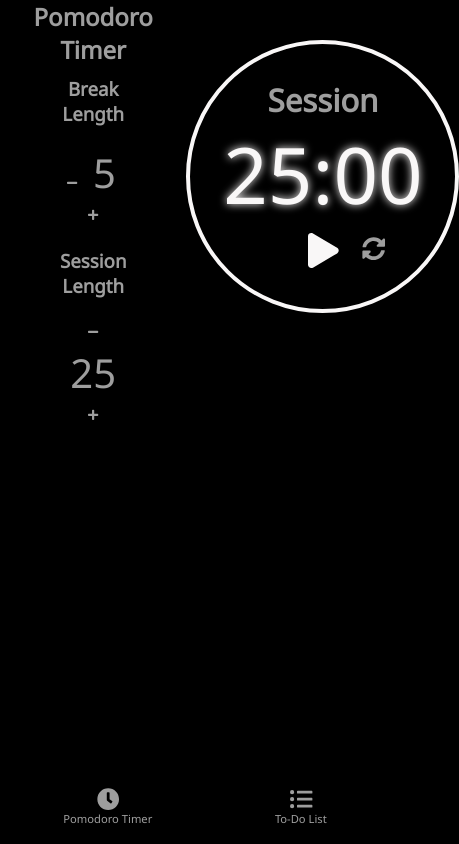
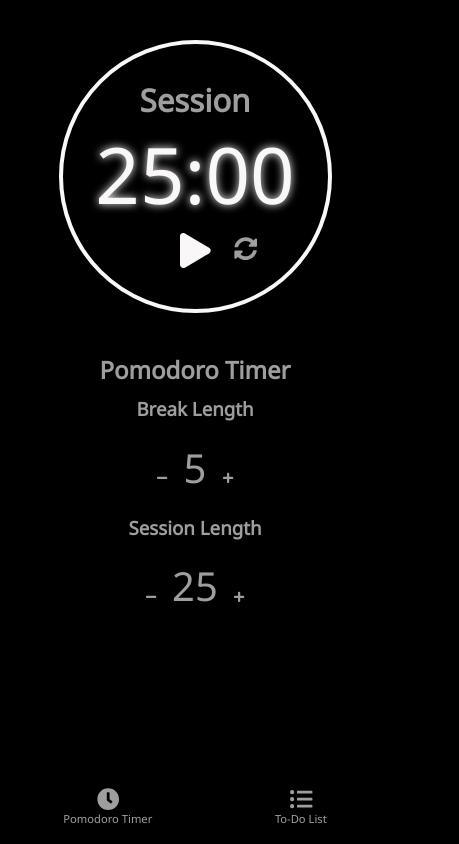
Before and after one commit to YH-Shen/pomodoro_clock, a React (Create React App) app: page / in a window 390 px wide. Shown: the whole page, 459 px wide, since content can reach past the window. Built offline with nearby package versions, Linux system fonts and the light colour scheme.

Commit message:
Fixed navbar overlay bug by adding padding-bottom

```diff
--- a/src/App.css
+++ b/src/App.css
@@ -39,7 +39,7 @@
     margin: 10px 20px;
 }
 @media screen and (max-width: 1000px) {
-    body {
+    .body {
         width: 100%;
         display: flex;
         flex-flow: column-reverse;
@@ -48,6 +48,7 @@
         flex-flow: row wrap;
         justify-content: center;
         margin: 0 20px;
+        padding-bottom: 100px;
     }
     .Counters h2 {
         width: 100%;
```
Also changed, not shown: 1 other file (tests, documents, lock files or other folders).
